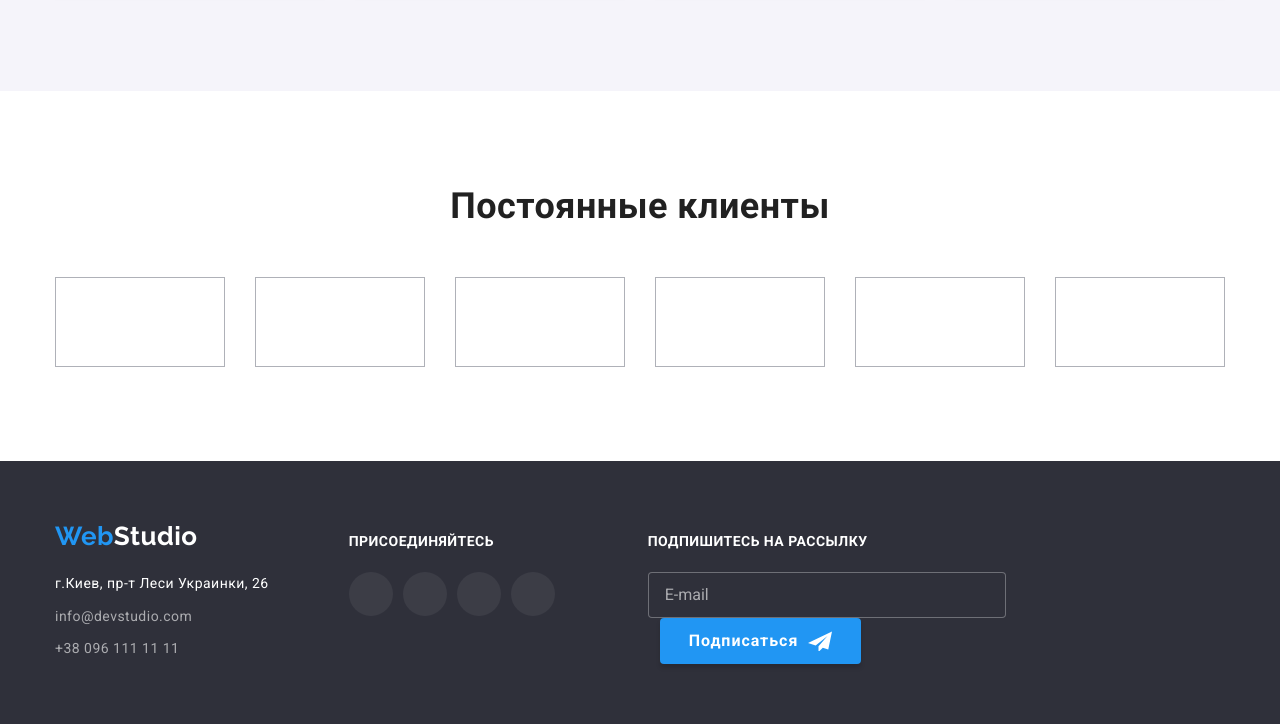
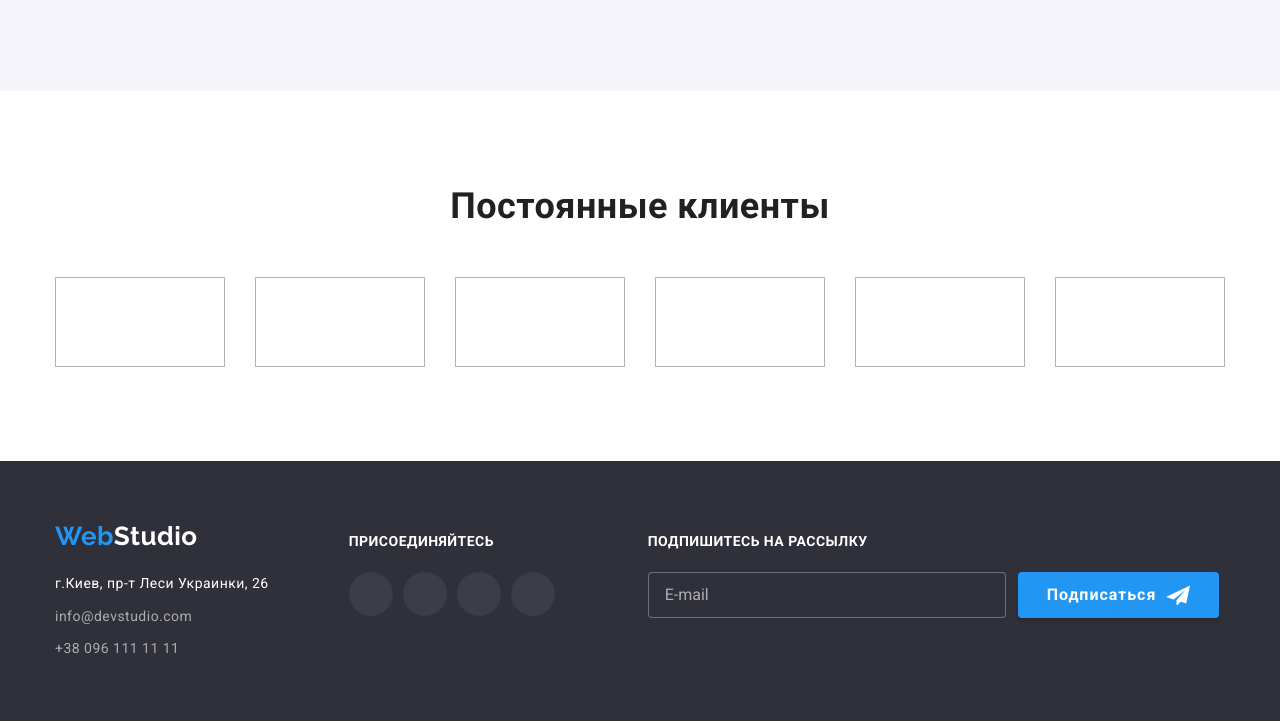
Before and after one commit to O6ogoH/goit-markup-hw-06, a plain HTML site: page index.html in a window 1280 px wide. Shown: the part 2225-2949 px from the top of the page. Drawn offline with nearby package versions, Linux system fonts and the light colour scheme.

Commit message:
перевирка

```diff
--- a/css/styles.css
+++ b/css/styles.css
@@ -602,7 +602,9 @@ ul {
 
   color: var(--white-text-color);
 }
-
+.footer-submit-form{
+  display: flex;
+  }
 .footer-submit-input {
   width: 358px;
   margin: 0;
```
